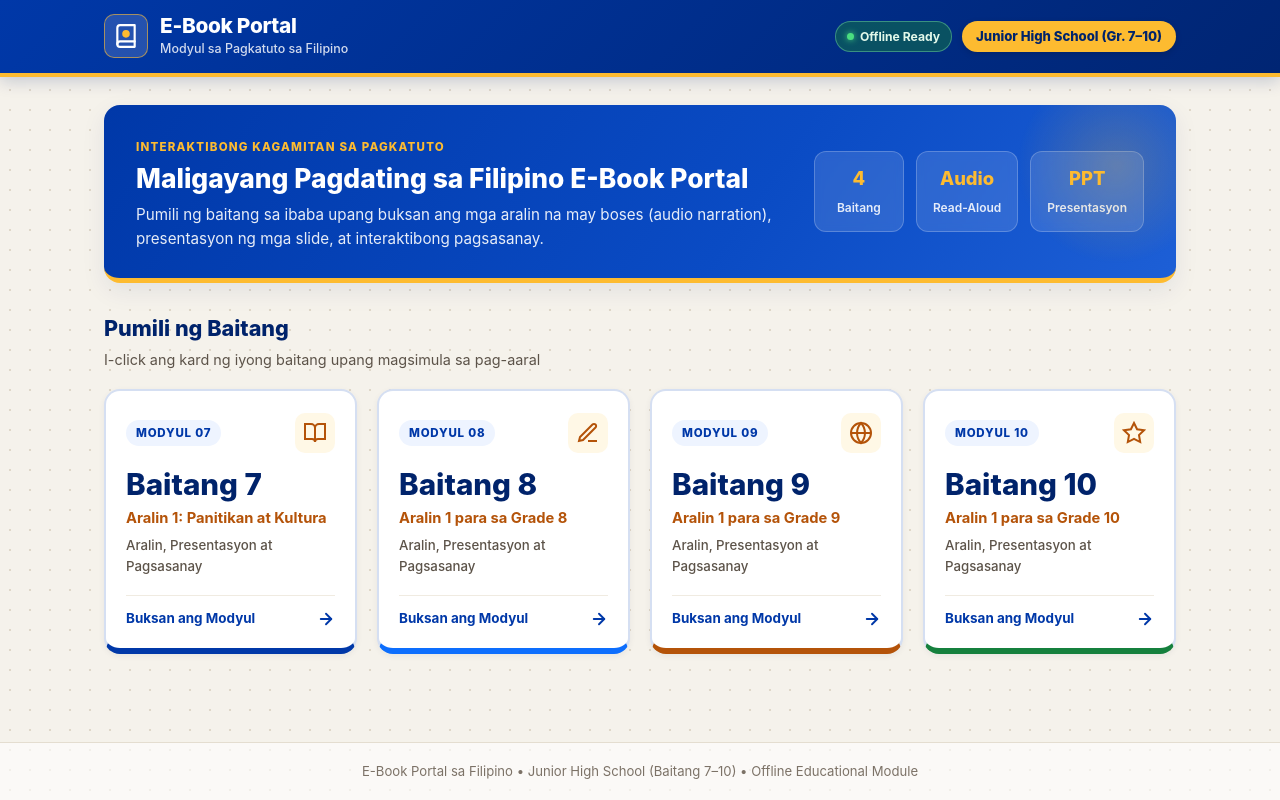
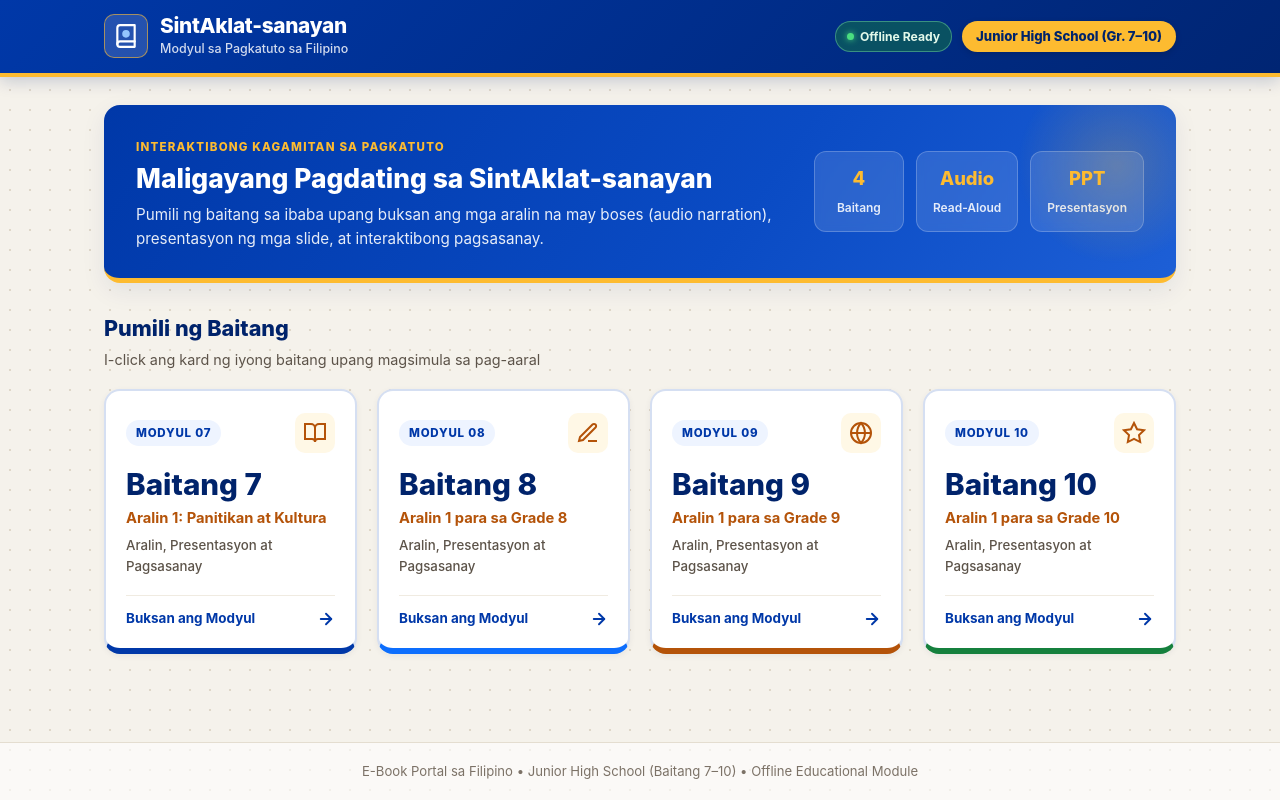
Before and after one commit to juliancyrusvlaze-lang/ebook-portal, a website: page index.html in a window 1280 px wide. Drawn offline with Linux system fonts and the light colour scheme.

Commit message:
Auto-update by Antigravity: 2026-10-27 18:06:37

```diff
--- a/index.html
+++ b/index.html
@@ -4,7 +4,7 @@
   <meta charset="UTF-8">
   <meta name="viewport" content="width=device-width, initial-scale=1.0, maximum-scale=5.0">
   <meta name="theme-color" content="#0038a8">
-  <title>E-Book Portal | Junior High School Filipino</title>
+  <title>SintAklat-sanayan | Junior High School Filipino</title>
   <link rel="stylesheet" href="css/style.css">
 </head>
 <body>
@@ -17,11 +17,11 @@
           <svg viewBox="0 0 24 24" width="26" height="26" fill="none" stroke="currentColor" stroke-width="2" stroke-linecap="round" stroke-linejoin="round">
             <path d="M4 19.5A2.5 2.5 0 0 1 6.5 17H20"></path>
             <path d="M6.5 2H20v20H6.5A2.5 2.5 0 0 1 4 19.5v-15A2.5 2.5 0 0 1 6.5 2z"></path>
-            <circle cx="12" cy="10" r="2.5" fill="#fdbb30" stroke="#fdbb30"></circle>
+            <circle cx="12" cy="10" r="2.5" fill="#93c5fd" stroke="#93c5fd"></circle>
           </svg>
         </div>
         <div class="brand-text">
-          <h1>E-Book Portal</h1>
+          <h1>SintAklat-sanayan</h1>
           <p>Modyul sa Pagkatuto sa Filipino</p>
         </div>
       </div>
@@ -40,7 +40,7 @@
       <div class="hero-banner">
         <div class="hero-content">
           <span class="hero-eyebrow">INTERAKTIBONG KAGAMITAN SA PAGKATUTO</span>
-          <h2>Maligayang Pagdating sa Filipino E-Book Portal</h2>
+          <h2>Maligayang Pagdating sa SintAklat-sanayan</h2>
           <p>Pumili ng baitang sa ibaba upang buksan ang mga aralin na may boses (audio narration), presentasyon ng mga slide, at interaktibong pagsasanay.</p>
         </div>
         <div class="hero-stats">
```
